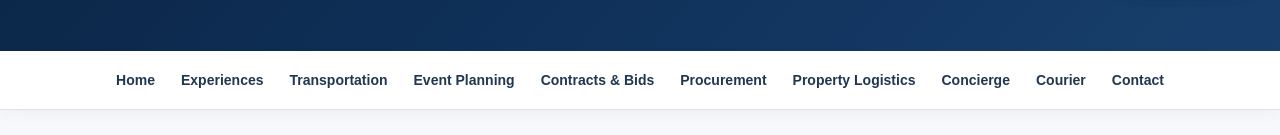
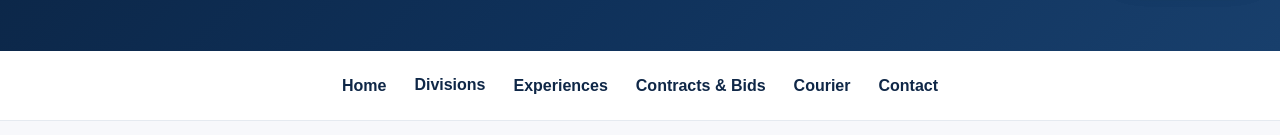
Before and after one commit to legacywise24/legacylogisticssolutions-site, a plain HTML site: page lancaster-new-hope-peddlers-village-dec-12.html in a window 1280 px wide. Shown: the part 807-942 px from the top of the page. Drawn offline with Linux system fonts and the light colour scheme.

Commit message:
Phase 1: new Divisions nav on lancaster-new-hope-peddlers-village-dec-12.html

```diff
--- a/lancaster-new-hope-peddlers-village-dec-12.html
+++ b/lancaster-new-hope-peddlers-village-dec-12.html
@@ -31,7 +31,7 @@
 <figure style="flex:1 1 300px;margin:0"><img src="https://refresh.visitphilly.com/wp-content/uploads/2019/11/peddlers-village-_Holiday_2_by_Allure_West_Studios-aerial-1200x900px-1044x781.jpg" alt="Peddler's Village lit for the holidays, seen from above" style="width:100%;height:auto;display:block;border-radius:6px"><figcaption>Peddler's Village — one million lights (photo: Visit Philly / Allure West Studios)</figcaption></figure>
 </div>
 </div></header>
-<nav class="quicknav"><div class="wrap navlinks"><a href="index.html">Home</a><a href="experiences.html">Experiences</a><a href="transportation.html">Transportation</a><a href="event-planning.html">Event Planning</a><a href="transportation-contracts.html">Contracts &amp; Bids</a><a href="procurement.html">Procurement</a><a href="property-project-logistics.html">Property Logistics</a><a href="concierge.html">Concierge</a><a href="crunch-time-courier.html">Courier</a><a href="tel:+19295155159">Contact</a></div></nav>
+<nav class="company-nav" aria-label="Site navigation"><div class="wrap"><a href="index.html">Home</a><div class="nav-dropdown"><button type="button" class="nav-dropdown-toggle" aria-haspopup="true" aria-expanded="false">Divisions</button><div class="nav-dropdown-menu"><a href="transportation.html">Transportation</a><a href="experiences.html">Travel &amp; Experiences</a><a href="concierge.html">Concierge Services</a><a href="event-planning.html">Event Planning</a><a href="venue-procurement.html">Venue Procurement</a><a href="corporate-services.html">Corporate Services</a><a href="college-relocation.html">College &amp; Relocation Services</a><a href="procurement.html">Procurement &amp; Sourcing</a><a href="trade-show-signage.html">Trade Show &amp; Signage</a><a href="municipal-services.html">Municipal Services</a></div></div><a href="experiences.html">Experiences</a><a href="transportation-contracts.html">Contracts &amp; Bids</a><a href="crunch-time-courier.html">Courier</a><a href="tel:+19295155159">Contact</a></div></nav>
 <main>
 <section class="wrap content-page">
 <div class="sectionhead"><p class="eyebrow dark">Legacy Logistics Solutions — powered by Legacy Wise Advisors, Inc.</p>
```
